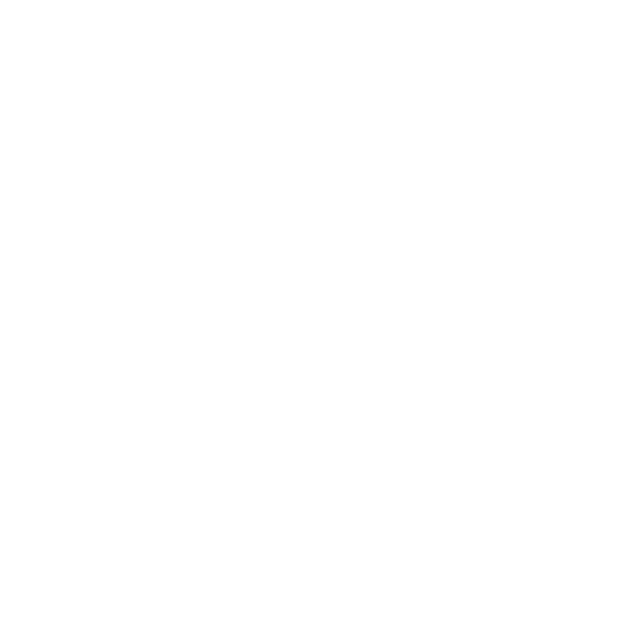
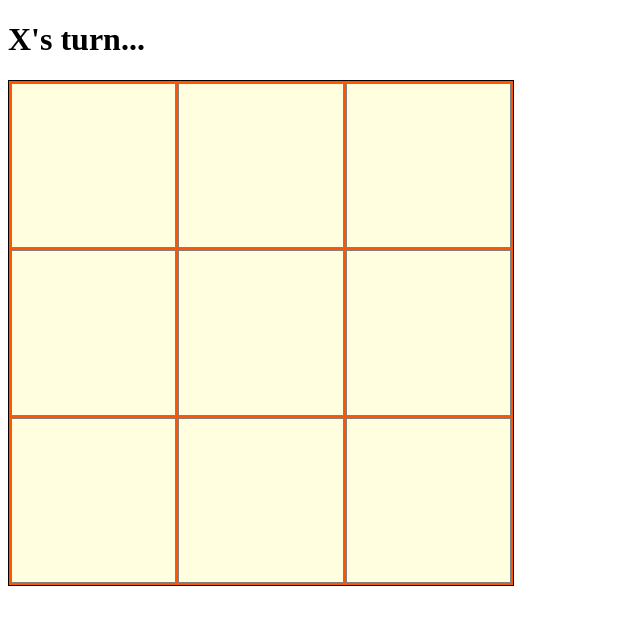
Before and after one commit to MohamadObeid9/Tic-Tac-Toe, a plain HTML site: page index.html in a window 1280 px wide. Shown: the whole page, without its empty margins (0-640 px from the left). Drawn offline with Linux system fonts and the light colour scheme.

Commit message:
the game now work properly in the browser

```diff
--- a/index.html
+++ b/index.html
@@ -1,13 +1,16 @@
 <!DOCTYPE html>
-<html lang="en">
-<head>
-    <meta charset="UTF-8">
-    <meta name="viewport" content="width=device-width, initial-scale=1.0">
-    <title>Document</title>
-    <link rel="stylesheet" href="style.css">
-    <script src="script.js" defer></script>
-</head>
-<body>
-
-</body>
+<html>
+  <head>
+    <meta charset="utf-8">
+    <meta name="viewport" content="width=device-width">
+    <title>Connect Four HTML Skeleton</title>
+    <link href="style.css" rel="stylesheet" type="text/css" />
+  </head>
+  <body>
+   <div class="container">
+     <h1 class="turn"></div>
+     <div class="board"></div>
+   </div>
+    <script src="script.js"></script>
+  </body>
 </html>
--- a/script.js
+++ b/script.js
@@ -14,7 +14,7 @@ function Gameboard() {
 
   const dropToken = (row, column, player) => {
     const selectedCell = board[row][column];
-    if (selectedCell.getValue() !== 0) return;
+    if (selectedCell.getValue() !== "") return;
     selectedCell.addToken(player);
   };
 
@@ -29,7 +29,7 @@ function Gameboard() {
 }
 
 function Cell() {
-  let value = 0;
+  let value = "";
 
   const addToken = (player) => {
     value = player;
@@ -75,13 +75,13 @@ function GameController(playerOneName = "X", playerTwoName = "O") {
       if (
         checkBoard[i][0].getValue() === checkBoard[i][1].getValue() &&
         checkBoard[i][1].getValue() === checkBoard[i][2].getValue() &&
-        checkBoard[i][2].getValue() !== 0
+        checkBoard[i][2].getValue() !== ""
       )
         return true;
       if (
         checkBoard[0][i].getValue() === checkBoard[1][i].getValue() &&
         checkBoard[1][i].getValue() === checkBoard[2][i].getValue() &&
-        checkBoard[2][i].getValue() !== 0
+        checkBoard[2][i].getValue() !== ""
       )
         return true;
     }
@@ -90,7 +90,7 @@ function GameController(playerOneName = "X", playerTwoName = "O") {
         checkBoard[1][1].getValue() === checkBoard[2][2].getValue()) ||
         (checkBoard[0][2].getValue() === checkBoard[1][1].getValue() &&
           checkBoard[1][1].getValue() === checkBoard[2][0].getValue())) &&
-      checkBoard[1][1].getValue() !== 0
+      checkBoard[1][1].getValue() !== ""
     )
       return true;
     return false;
@@ -107,7 +107,9 @@ function GameController(playerOneName = "X", playerTwoName = "O") {
     if (checkWin()) {
       printNewRound();
       console.log(`${getActivePlayer().name} WINS!`);
-      console.log("please reload the screen to play again ")
+      console.log("please reload the screen to play again ");
+      alert(`${activePlayer.name} is the WINNER!!`);
+      location.reload();//reload the screen after announcement the winner
     } else {
       switchPlayerTurn();
       printNewRound();
@@ -119,7 +121,59 @@ function GameController(playerOneName = "X", playerTwoName = "O") {
   return {
     playRound,
     getActivePlayer,
+    getBoard: board.getBoard,
+    checkWin,
   };
 }
 
-const game = GameController();
+function ScreenController() {
+  const game = GameController();
+  const playerTurnDiv = document.querySelector(".turn");
+  const boardDiv = document.querySelector(".board");
+
+  const updateScreen = () => {
+    // clear the board
+    boardDiv.textContent = "";
+
+    // get the newest version of the board and player turn
+    const board = game.getBoard();
+    const activePlayer = game.getActivePlayer();
+
+    // Display player's turn
+    playerTurnDiv.textContent = `${activePlayer.name}'s turn...`;
+
+    // Render board squares
+    board.forEach((row, rowIndex) => {
+      row.forEach((cell, columnIndex) => {
+        // Anything clickable should be a button!!
+        const cellButton = document.createElement("button");
+        cellButton.classList.add("cell");
+        // Create a data attribute to identify the column
+        // This makes it easier to pass into our `playRound` function
+        cellButton.dataset.column = columnIndex;
+        cellButton.dataset.row = rowIndex;
+        cellButton.textContent = cell.getValue();
+        boardDiv.appendChild(cellButton);
+      });
+    });
+  };
+
+  // Add event listener for the board
+  function clickHandlerBoard(e) {
+    const selectedColumn = e.target.dataset.column;
+    const selectedRow = e.target.dataset.row;
+    // Make sure I've clicked a column and not the gaps in between
+    if (!selectedColumn && !selectedRow) return;
+
+    game.playRound(selectedRow, selectedColumn);
+    updateScreen();
+  }
+  boardDiv.addEventListener("click", clickHandlerBoard);
+
+  // Initial render
+  updateScreen();
+
+  // We don't need to return anything from this module because everything is encapsulated inside this screen controller.
+}
+
+ScreenController();
--- a/style.css
+++ b/style.css
@@ -0,0 +1,22 @@
+.board {
+    display: grid;
+    height: 500px;
+    width: 500px;
+    grid-template-columns: repeat(3, 1fr);
+    grid-template-rows: repeat(3, 1fr);
+    border: 1px solid black;
+    gap: 2px;
+    padding: 2px;
+    background-color: rgb(255, 85, 0);
+  }
+
+  .cell {
+    display: flex;
+    justify-content: center;
+    align-items: center;
+    text-align: center;
+    font-size: 2rem;
+    border: 1px solid grey;
+    background: lightyellow;
+    cursor: pointer;
+  }
```
